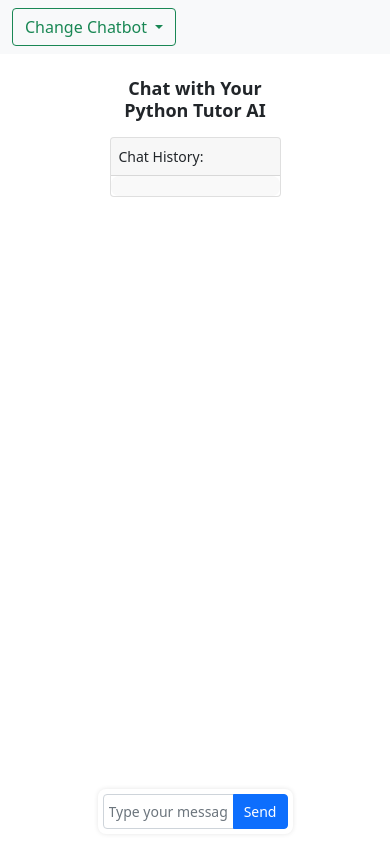
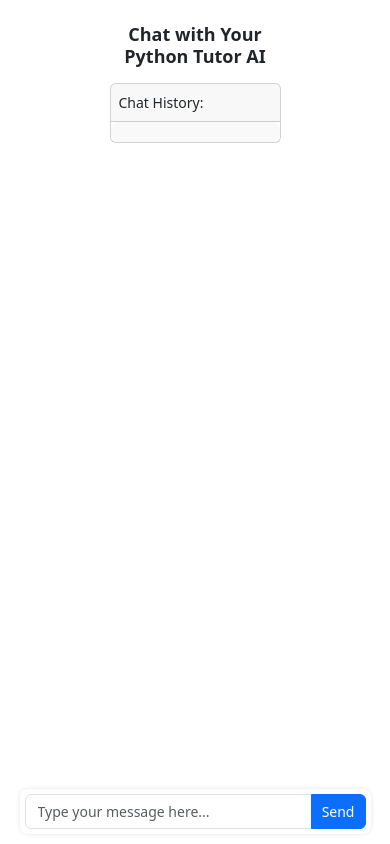
Before and after one commit to Anshi231/Chatbot, a FastAPI app: page / in a window 390 px wide. Run offline with FastAPI, Linux system fonts and the light colour scheme.

Commit message:
Update home.html

```diff
--- a/Templates/home.html
+++ b/Templates/home.html
@@ -1,41 +1,26 @@
-{% include 'layout.html' %}
-
-<div class="container mt-4" style="max-width: 50%; margin: auto;">
-  <h3 class="text-center" style="font-size: 18px; font-weight: bold;">
-    Chat with Your Python Tutor AI
-  </h3>
-
-  <div class="card mt-3">
-    <div class="card-header" style="padding: 8px; font-size: 14px;">
-      Chat History:
-    </div>
-    <div class="card-body chat-history" id="chatHistory" style="max-height: 300px; overflow-y: auto; font-size: 14px; padding: 10px; background-color: #f9f9f9; border-radius: 8px;">
-      {% for message in chat_responses %}
-      <div class="chat-message {{ 'user-input' if message['role'] == 'user' else 'ai-response' }}" style="margin-bottom: 5px; padding: 8px; border-radius: 8px;">
-        {{ message['content'] }}
-      </div>
-      {% endfor %}
-    </div>
-  </div>
-
-  <div class="container mt-3" id="footer" style="padding: 5px;">
-    <div class="input-group">
-      <input class="form-control" placeholder="Type your message here..." id="userInput" style="height: 35px; font-size: 14px; padding: 5px;">
-      <button class="btn btn-primary" type="button" id="sendButton" style="font-size: 14px; padding: 5px 10px;">Send</button>
-    </div>
-  </div>
-</div>
-
+<!DOCTYPE html>
+<html lang="en">
+<head>
+  <meta charset="UTF-8">
+  <meta name="viewport" content="width=device-width, initial-scale=1.0">
+  <title>Chat with Your Python Tutor AI</title>
+  <link rel="stylesheet" href="https://cdn.jsdelivr.net/npm/bootstrap@5.3.0/dist/css/bootstrap.min.css">
   <style>
     .chat-history {
       display: flex;
       flex-direction: column;
-    gap: 5px; /* Reduced gap */
+      gap: 5px;
+      max-height: 300px;
+      overflow-y: auto;
+      font-size: 14px;
+      padding: 10px;
+      background-color: #f9f9f9;
+      border-radius: 8px;
     }
 
     .chat-message {
-    font-size: 14px; /* Reduced from 16px */
-    padding: 8px; /* Reduced from 10px */
+      font-size: 14px;
+      padding: 8px;
       border-radius: 8px;
       max-width: 70%;
       word-wrap: break-word;
@@ -53,23 +38,65 @@
 
     #footer {
       position: fixed;
-    bottom: 10px; /* Reduced from 20px */
-    left: 25%; /* Adjusted for reduced container size */
-    width: 50%; /* Matches container width */
+      bottom: 10px;
+      left: 25%;
+      width: 50%;
       background-color: white;
-    padding: 5px; /* Reduced padding */
+      padding: 5px;
       border-radius: 8px;
-    box-shadow: 0 0 5px rgba(0, 0, 0, 0.1); /* Reduced shadow intensity */
+      box-shadow: 0 0 5px rgba(0, 0, 0, 0.1);
     }
 
     #userInput {
-    height: 35px; /* Reduced height */
-    font-size: 14px; /* Reduced font size */
+      height: 35px;
+      font-size: 14px;
     }
 
     #sendButton {
-    height: 35px; /* Reduced height */
-    font-size: 14px; /* Reduced font size */
-    padding: 5px 10px; /* Reduced padding */
+      height: 35px;
+      font-size: 14px;
+      padding: 5px 10px;
+    }
+
+    @media (max-width: 768px) {
+      #footer {
+        left: 5%;
+        width: 90%;
+      }
     }
   </style>
+</head>
+<body>
+  <div class="container mt-4" style="max-width: 50%; margin: auto;">
+    <h3 class="text-center" style="font-size: 18px; font-weight: bold;">Chat with Your Python Tutor AI</h3>
+
+    <div class="card mt-3">
+      <div class="card-header" style="padding: 8px; font-size: 14px;">Chat History:</div>
+      <div class="card-body chat-history" id="chatHistory">
+        <!-- Chat messages will appear here -->
+      </div>
+    </div>
+
+    <div class="container mt-3" id="footer">
+      <div class="input-group">
+        <input
+          class="form-control"
+          placeholder="Type your message here..."
+          id="userInput"
+          aria-label="Message input"
+        />
+        <button class="btn btn-primary" type="button" id="sendButton">Send</button>
+      </div>
+    </div>
+  </div>
+
+  <script>
+    document.getElementById('sendButton').addEventListener('click', function () {
+      const userInputField = document.getElementById('userInput');
+      const userMessage = userInputField.value.trim();
+
+      if (userMessage === '') return; // Prevent sending empty messages
+
+      // Append user's message to the chat history
+      const chatHistory = document.getElementById('chatHistory');
+      const userMessageDiv = document
```
Lines whose indentation alone changed are shown as unchanged.
